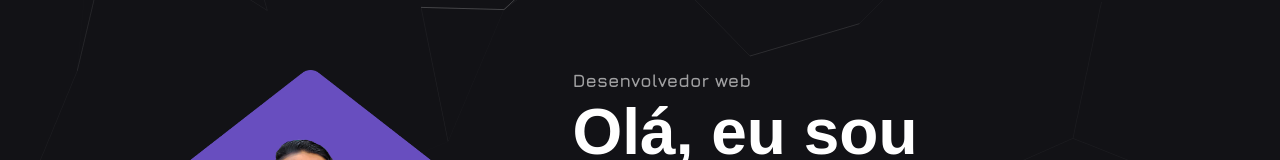
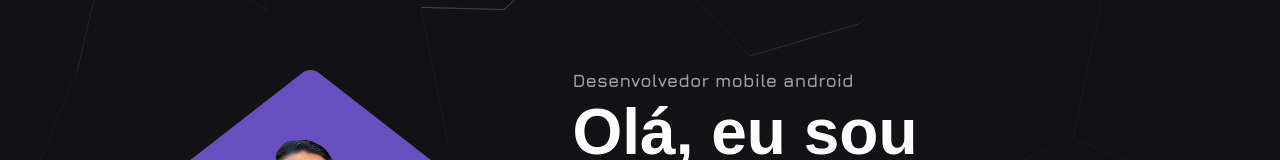
Before and after one commit to devizarley/Portfolio, a React (Vite) app: page / in a window 1280 px wide. Shown: the part 280-440 px from the top of the page. Built offline with nearby package versions, Linux system fonts and the light colour scheme; a web font is replaced by a local one.

Commit message:
Update Main.jsx

```diff
--- a/src/Components/Main.jsx
+++ b/src/Components/Main.jsx
@@ -12,7 +12,7 @@ function Main() {
           </div>
         </div>
         <div className={Styles.mainRight}>
-          <h6>Desenvolvedor web</h6>
+          <h6>Desenvolvedor mobile android</h6>
           <div>
             <h1>Olá, eu sou</h1>
             <h1 className={Styles.animation}>
```
